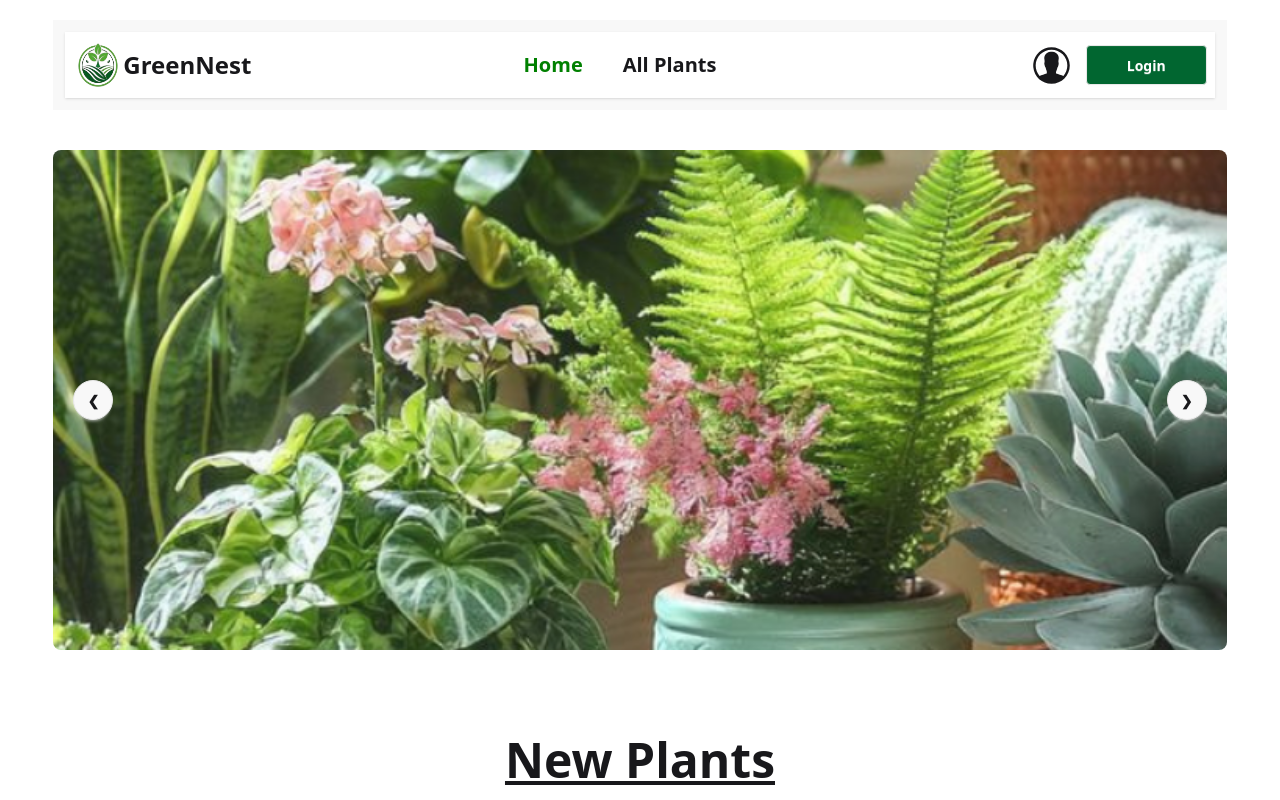
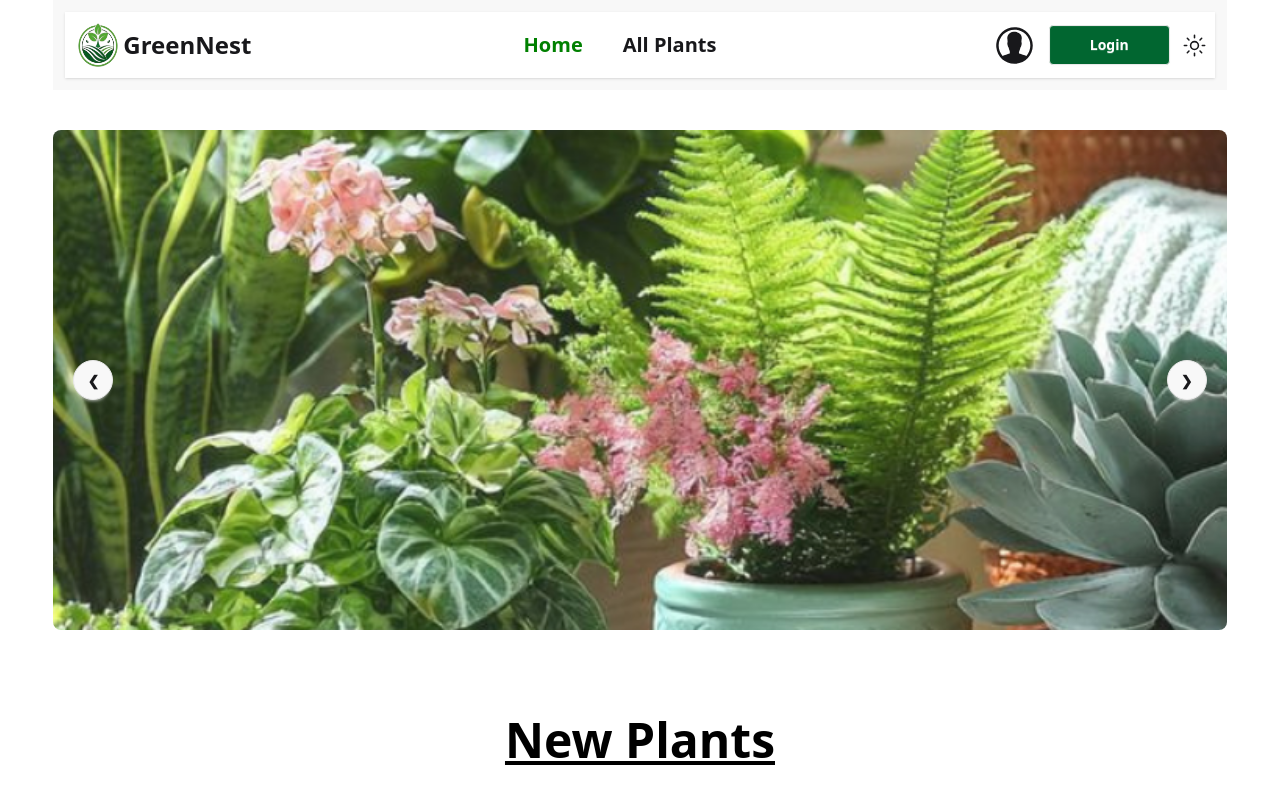
Before and after one commit to mdsheikhmohaimenulislam/Assignment-10, a React (Vite) app: page / in a window 1280 px wide. Shown: the top 800 px of the page. Built offline with nearby package versions, Linux system fonts and the light colour scheme; no server answers.

Commit message:
Dark Theme added on jsx file done

```diff
--- a/package.json
+++ b/package.json
@@ -18,6 +18,7 @@
     "react-icons": "^5.5.0",
     "react-router": "^7.6.0",
     "react-toastify": "^11.0.5",
+    "react-tooltip": "^5.28.1",
     "sweetalert2": "^11.21.2",
     "tailwindcss": "^4.1.7"
   },
--- a/src/Components/Flower/Flower.jsx
+++ b/src/Components/Flower/Flower.jsx
@@ -1,14 +1,16 @@
 import React, { use } from "react";
 import SingleFlower from "./SingleFlower";
+import { ThemeContext } from "../../Theme/ThemeContext";
 
 const flowerPromise = fetch("/Flowers.json").then((res) => res.json());
 
 const Flower = () => {
   const flowers = use(flowerPromise);
+  const {theme} = use(ThemeContext);
 
   return (
     <div className="mb-80">
-        <h1 className="text-5xl font-bold text-center underline mt-60 mb-20">Own Flower </h1>
+        <h1 className={`text-5xl font-bold text-center underline mt-60 mb-20 ${theme === "dark"? "text-white" : "text-black"}`}>Own Flower </h1>
       <div className="grid grid-cols-1 md:grid-cols-2 gap-20">
         {flowers.map((flower) => (
           <SingleFlower key={flower.id} flower={flower} />
--- a/src/Components/NavBar/NavBar.jsx
+++ b/src/Components/NavBar/NavBar.jsx
@@ -4,9 +4,13 @@ import { IoIosContact } from "react-icons/io";
 
 import { toast } from "react-toastify";
 import { AuthContext } from "../../Context/AuthContext/AuthContext";
+import { ThemeContext } from "../../Theme/ThemeContext";
+import { IoMoonOutline, IoSunnyOutline } from "react-icons/io5";
 
 const NavBar = () => {
   const { logOutHandle, user } = use(AuthContext);
+const { theme, handleToggleTheme } = use(ThemeContext);
+
 
   //   logOut section
   const handleLogOut = () => {
@@ -43,7 +47,7 @@ const NavBar = () => {
   );
 
   return (
-    <div className="w-11/12 mx-auto flex justify-between mb-10 bg-base-200 p-3 mt-5">
+    <div className="w-11/12  mx-auto flex justify-between mb-10 bg-base-200 p-3">
       <div className="navbar bg-base-100 shadow-sm">
         <div className="navbar-start">
           <div className="dropdown">
@@ -75,6 +79,21 @@ const NavBar = () => {
                 All Plants
               </NavLink>
               {Links}
+              {user ? (
+                <button
+                  onClick={handleLogOut}
+                  className="font-extrabold text-xl p-2 cursor-pointer"
+                >
+                  Log Out
+                </button>
+              ) : (
+                <Link
+                  to="/login"
+                  className="font-extrabold text-xl p-2 cursor-pointer"
+                >
+                  Login
+                </Link>
+              )}
             </ul>
           </div>
           <Link to="/">
@@ -119,13 +138,19 @@ const NavBar = () => {
           )}
 
           {/* Auth Button */}
-          <div className="btn px-10 bg-green-800 text-base-100 p-2 cursor-pointer">
+          <div className="btn hidden md:block px-10 bg-green-800 text-base-100 p-2 cursor-pointer">
             {user ? (
               <Link onClick={handleLogOut}>Log Out</Link>
             ) : (
               <Link to="/login">Login</Link>
             )}
           </div>
+
+          {/* Theme section */}
+
+          <button onClick={handleToggleTheme}>
+          {theme === "dark"? <IoMoonOutline size={25} /> : <IoSunnyOutline size={25} />}
+          </button>
         </div>
       </div>
     </div>
--- a/src/Context/ContextProvider/ContextProvider.jsx
+++ b/src/Context/ContextProvider/ContextProvider.jsx
@@ -81,6 +81,7 @@ const googleHandle = () => {
   const userInfo = {
     user,
     loading,
+    setLoading,
     signInHandle,
     loginHandle,
     logOutHandle,
--- a/src/Page/NewPlants/NewPlants.jsx
+++ b/src/Page/NewPlants/NewPlants.jsx
@@ -1,8 +1,10 @@
-import React, { useEffect, useState } from "react";
+import React, { use, useEffect, useState } from "react";
 import SingleNewPlant from "../SingleNewPlant/SingleNewPlant";
+import { ThemeContext } from "../../Theme/ThemeContext";
 
 const NewPlants = () => {
   const [newPlants, setNewPlants] = useState([]);
+  const {theme} =use(ThemeContext)
 
   useEffect(() => {
     fetch("https://mango-server-seven.vercel.app/new-plants")
@@ -15,7 +17,7 @@ const NewPlants = () => {
 
   return (
     <div className="mt-20 mb-20">
-      <h1 className="text-5xl text-center mb-20 font-extrabold underline">
+      <h1 className={`text-5xl text-center mb-20 font-extrabold underline  ${theme ==="dark"? " text-white" : "text-black"}`}>
         New Plants
       </h1>
       <div className="grid grid-cols-1 md:grid-cols-2 gap-20">
--- a/src/Page/SingleNewPlant/SingleNewPlant.jsx
+++ b/src/Page/SingleNewPlant/SingleNewPlant.jsx
@@ -1,4 +1,5 @@
 import React from "react";
+import { Tooltip } from "react-tooltip";
 
 const SingleNewPlant = ({ newPlant }) => {
 
@@ -6,7 +7,8 @@ const SingleNewPlant = ({ newPlant }) => {
 
   return (
     <div>
-      <div className="card bg-base-100 shadow-sm">
+      <Tooltip anchorSelect="#my-anchor-element"  content="Go to the All Plants Section"  />
+      <div  id="my-anchor-element" className="card bg-base-100 shadow-sm">
         <figure>
           <img
             src={photo}
--- a/src/Page/TableHeaderAllPlants/TableHeaderAllPlants.jsx
+++ b/src/Page/TableHeaderAllPlants/TableHeaderAllPlants.jsx
@@ -17,7 +17,8 @@ const TableHeaderAllPlants = () => {
 
   return (
     <>
-      <div className="input ml-80 mb-10">
+      <div className="flex justify-center">
+        <div className="input  mb-10">
           <svg
             className="h-[1em] opacity-50 "
             xmlns="http://www.w3.org/2000/svg"
@@ -41,6 +42,7 @@ const TableHeaderAllPlants = () => {
             required
             placeholder="Search"
           />
+        </div>
       </div>
       <section>
         <div className="overflow-x-auto">
--- a/src/Root/Root.jsx
+++ b/src/Root/Root.jsx
@@ -1,11 +1,15 @@
-import React from "react";
+import React, { use } from "react";
 import NavBar from "../Components/NavBar/NavBar";
 import Footer from "../Components/Footer/Footer";
 import { Outlet } from "react-router";
+import { ThemeContext } from "../Theme/ThemeContext";
 
 const Root = () => {
+
+    const {theme} = use(ThemeContext)
+
   return (
-    <div>
+    <div  className={` ${theme === "dark"? "bg-gray-950 " : "bg-white"}`} >
       <NavBar />
       <div className="w-11/12 mx-auto">
         <Outlet />
--- /dev/null
+++ b/src/Theme/ThemeContext.jsx
@@ -0,0 +1,3 @@
+import { createContext } from "react";
+
+export const ThemeContext = createContext();
--- /dev/null
+++ b/src/Theme/ThemeProvider.jsx
@@ -0,0 +1,32 @@
+import React, {  useState } from "react";
+import { ThemeContext } from "./ThemeContext";
+
+const ThemeProvider = ({ children }) => {
+
+
+  //  getItem from localStorage on loader value
+  const savedTheme = localStorage.getItem("theme")
+  const [theme,setTheme]= useState(savedTheme)
+
+
+
+
+//   toggle theme and save on localStorage
+const handleToggleTheme = () => {
+    const newTheme = theme === "dark"? "light" : "dark"
+    setTheme(newTheme)
+    localStorage.setItem("theme",newTheme)
+};
+
+
+
+
+
+  return (
+    <ThemeContext.Provider value={{ theme, handleToggleTheme }}>
+      {children}
+    </ThemeContext.Provider>
+  );
+};
+
+export default ThemeProvider;
--- a/src/index.css
+++ b/src/index.css
@@ -1,6 +1,12 @@
 @import "tailwindcss";
 @plugin "daisyui";
 
+@plugin "daisyui/theme" {
+  name: "light";
+  default: true;
+  --text-black: black;
+  --text-white: white;
+}
 
 a.active{
     color: green;
--- a/src/main.jsx
+++ b/src/main.jsx
@@ -5,12 +5,15 @@ import { RouterProvider } from "react-router";
 import { router } from "./router/router";
 import ContextProvider from "./Context/ContextProvider/ContextProvider";
 import { ToastContainer } from "react-toastify";
+import ThemeProvider from "./Theme/ThemeProvider";
 
 createRoot(document.getElementById("root")).render(
   <StrictMode>
-    <ContextProvider>
-      <RouterProvider router={router} />
-      <ToastContainer />
-    </ContextProvider>
+    <ThemeProvider>
+      <ContextProvider>
+        <RouterProvider router={router} />
+        <ToastContainer />
+      </ContextProvider>
+    </ThemeProvider>
   </StrictMode>
 );
```
Also changed, not shown: 1 other file (tests, documents, lock files or other folders). Lines whose indentation alone changed are shown as unchanged.
